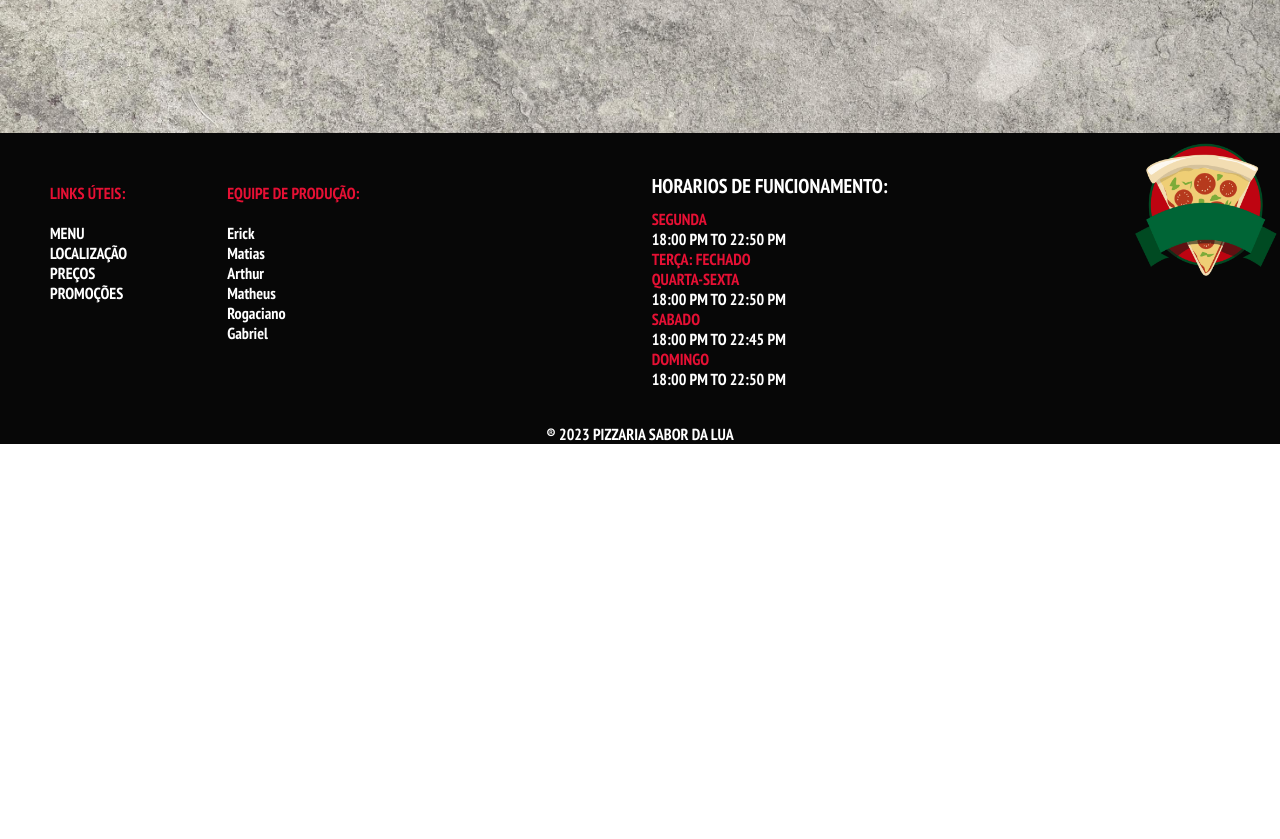
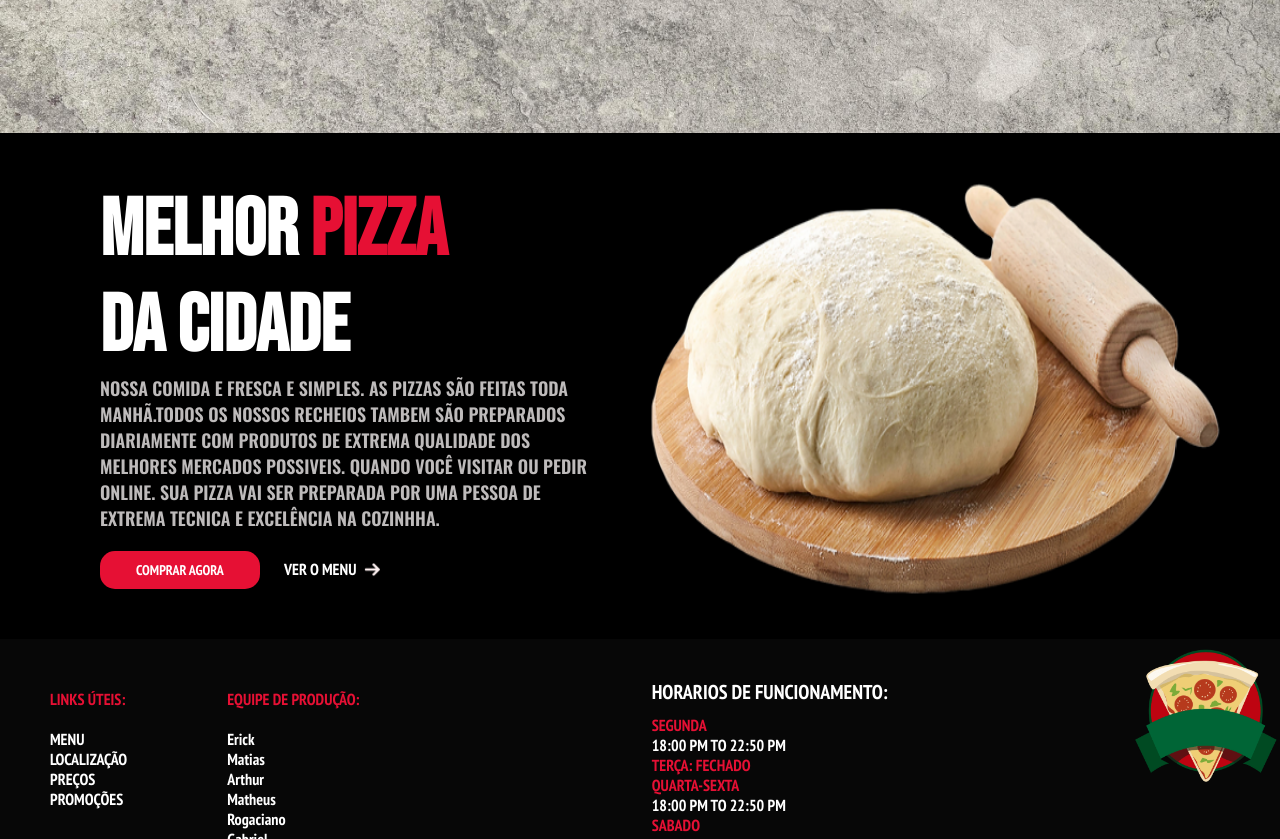
Before and after one commit to Erick-Bueno/Pizarria, a Next.js app in the folder app/: page /home in a window 1280 px wide. Shown: the part 1220-2059 px from the top of the page. Before the commit the page ends 1664 px from the top, so only its background shows below. Built offline with nearby package versions, Linux system fonts and the light colour scheme.

Commit message:
section best pizza implemented

```diff
--- a/app/src/components/Layout.js
+++ b/app/src/components/Layout.js
@@ -3,6 +3,7 @@ import Header from './Header'
 import Sidebar from "./Sidebar"
 import styles from '../styles/Layout.module.css'
 import Slider from "./slider"
+import MelhorPizza from "./MelhorPizza"
 export default function Layout({children}){
     return(
         <>
@@ -19,7 +20,7 @@ export default function Layout({children}){
 
             </div>
                     <Slider></Slider>
-
+                    <MelhorPizza></MelhorPizza>
                     <Footer></Footer>
 
             </div>
--- /dev/null
+++ b/app/src/components/MelhorPizza.js
@@ -0,0 +1,15 @@
+import styles from './../styles/melhorpizza.module.css'
+import styles2 from './../styles/Home.module.css'
+export default function MelhorPizza(){
+    return(
+        <section className={styles.fundo} >
+            <article className={styles.contFundo}>
+                <h1 className={styles2.fonte}>MELHOR <span className={styles2.sabor}>PIZZA</span> DA CIDADE</h1>
+                <p className={styles.pa}>NOSSA COMIDA E FRESCA E SIMPLES. AS PIZZAS SÃO FEITAS TODA MANHÃ.TODOS OS NOSSOS RECHEIOS TAMBEM SÃO PREPARADOS DIARIAMENTE COM PRODUTOS DE EXTREMA QUALIDADE DOS MELHORES MERCADOS POSSIVEIS. QUANDO VOCÊ VISITAR OU PEDIR ONLINE. SUA PIZZA VAI SER PREPARADA POR UMA PESSOA DE EXTREMA TECNICA E EXCELÊNCIA NA COZINHHA.</p>
+                <section className={styles2.contbtn}><button className={styles2.comprar}>COMPRAR AGORA</button> <span className={styles2.contSeta}><button className={styles2.verMenu}>VER O MENU</button> <img className={styles2.seta} src='/images/seta.png' width={15}/></span></section>
+
+            </article>
+            <img className={styles.massa} src='/images/LOG2.webp'/>
+        </section>
+    )
+}
--- /dev/null
+++ b/app/src/styles/melhorpizza.module.css
@@ -0,0 +1,26 @@
+.fundo{
+    background-color: black;
+    display: flex;
+    position: relative;
+
+}
+.contFundo{
+    padding-top: 50px;
+    padding-left: 100px;
+    padding-bottom: 50px;
+}
+.pa{
+    font-family: 'Oswald', sans-serif;
+    width: 500px;
+    color: rgb(190, 187, 187);
+    font-size: 18px;
+}
+.massa{
+    position: absolute;
+    width: 600px;
+    height: 500px;
+    /*object-fit: cover;
+    object-position: -20% ;*/
+    right: 50px;
+
+}
```
Also changed, not shown: app/public/images/LOG2.webp (added).
